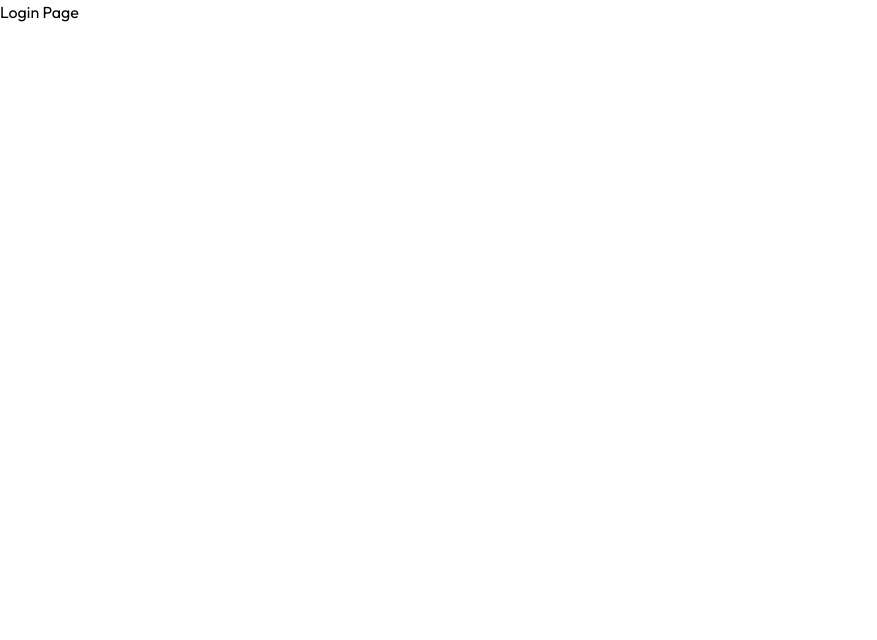
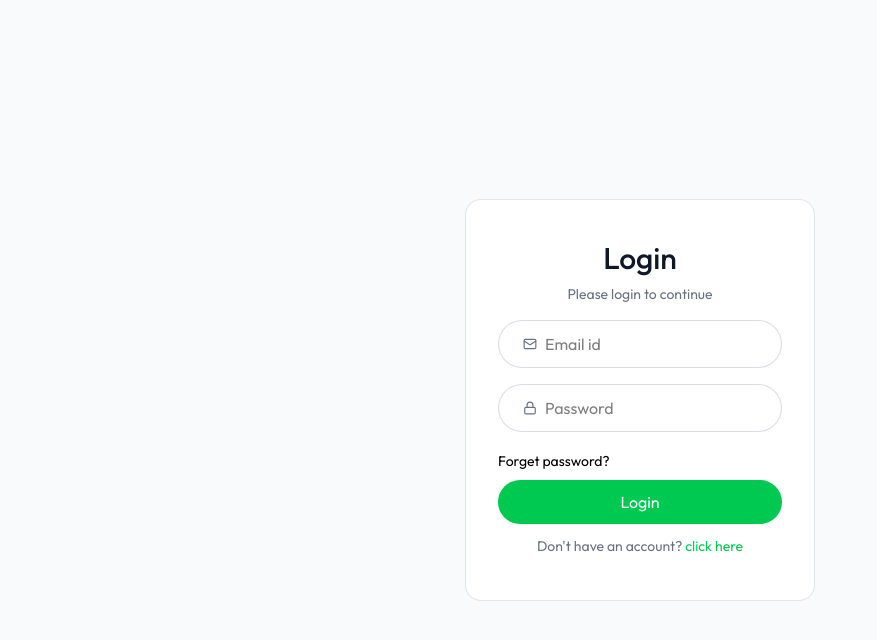
Before and after one commit to fasi-0p/Resume-Builder, a React (Vite) app: page /login in a window 1280 px wide. Shown: the top 640 px of the page, without its empty margins (0-877 px from the left). Built offline with nearby package versions, Linux system fonts and the light colour scheme.

Commit message:
done with login page

```diff
--- /dev/null
+++ b/src/components/Navbar.jsx
@@ -0,0 +1,29 @@
+import React from 'react'
+import {Link, useNavigate} from 'react-router-dom'
+import logo from '../assets/logo.svg';
+
+
+const Navbar = () => {
+    const user = {name: 'John'}
+    const navigate = useNavigate()
+    const logoutUser=()=>{
+        naviagate('/')
+    }
+  return (
+    <div className='shadow bg-white'>
+        <nav className='flex items-center justify-between max-w-xl mx-auto px-4 py-3.5 text slate-800 transition-all'>
+            <Link to='/'>
+                <img src={logo} alt="logo" className="h-11 w-auto"/>
+            </Link>
+            <div className='flex items-center gap-4 text-sm'>
+                <p className='max-sm:hidden'>
+                    Hey there, {user?.name}!
+                </p>
+                <button onClick={logoutUser} className="bg-white hover:bg-slate-50 border border-gray-300 px-7 py-1.5 rounded-full active:scale-95 transition-all"> Logout</button>
+            </div>
+        </nav>
+    </div>
+  )
+}
+
+export default Navbar
--- a/src/pages/Dashboard.jsx
+++ b/src/pages/Dashboard.jsx
@@ -1,11 +1,18 @@
 import React from 'react';
+import {PlusIcon} from 'lucide-react';
 
 const Dashboard = () => {
   return (
     <div>
-      <h1>
-        Dashboard Page
-      </h1>
+      <div className='max-w-7xl mx-auto px-4 py-8'>
+      <p className='text-2xl font-medium mb-6 bg-gradient-to-r from-slate-600 to-slate-700 bg-clip-text text-transparent sm:hidden'>Welcome, Joe</p>
+        <div className='flex gap-4'>
+          <button>
+            <PlusIcon className='size-11 transition-all duration-300 p-2.5 bg-gradient-to-br from-indigo-300 to-indigo-500 text-white rounded-full'/>
+            <p className='text-sm group-hover:text-indigo-600 transition-all duration-300'>Create Resume</p>
+          </button>
+        </div>
+      </div>
     </div>
   );
 }
--- a/src/pages/Layout.jsx
+++ b/src/pages/Layout.jsx
@@ -1,13 +1,12 @@
 import React from 'react';
 import {Outlet} from 'react-router-dom';
+import Navbar from '../components/Navbar';
 
 const Layout = () => {
   return (
     <div>
-      <h1>
-        Layout Page
-      </h1>
-      <div>
+      <div className='min-h-screen bg-gray-50'>
+        <Navbar/>
         <Outlet/>
       </div>
     </div>
--- a/src/pages/Login.jsx
+++ b/src/pages/Login.jsx
@@ -1,11 +1,56 @@
 import React from 'react';
+import { Mail, User2Icon, Lock } from 'lucide-react';
 
 const Login = () => {
+  const query= new URLSearchParams(window.location.search)
+  const urlState=query.get('state')
+  const [state, setState] = React.useState(urlState || "login")
+
+    const [formData, setFormData] = React.useState({
+        name: '',
+        email: '',
+        password: ''
+    })
+
+    const handleSubmit = async (e) => {
+        e.preventDefault()
+
+    }
+
+    const handleChange = (e) => {
+        const { name, value } = e.target
+        setFormData(prev => ({ ...prev, [name]: value }))
+    }
   return (
-    <div>
-      <h1>
-        Login Page
-      </h1>
+    <div className='flex items-center justify-center min-h-screen bg-gray-50'>
+      <form onSubmit={handleSubmit} className="sm:w-[350px] w-full text-center border border-gray-300/60 rounded-2xl px-8 bg-white">
+                <h1 className="text-gray-900 text-3xl mt-10 font-medium">{state === "login" ? "Login" : "Sign up"}</h1>
+                <p className="text-gray-500 text-sm mt-2">Please {state} to continue</p>
+                {state !== "login" && (
+                    <div className="flex items-center mt-6 w-full bg-white border border-gray-300/80 h-12 rounded-full overflow-hidden pl-6 gap-2">
+                        {/* <svg xmlns="http://www.w3.org/2000/svg" width="16" height="16" viewBox="0 0 24 24" fill="none" stroke="#6B7280" strokeWidth="2" strokeLinecap="round" strokeLinejoin="round" className="lucide lucide-user-round-icon lucide-user-round"><circle cx="12" cy="8" r="5" /><path d="M20 21a8 8 0 0 0-16 0" /></svg> */}
+                        <User2Icon size={16} color='#6B7280'/>
+                        <input type="text" name="name" placeholder="Name" className="border-none outline-none ring-0" value={formData.name} onChange={handleChange} required />
+                    </div>
+                )}
+                <div className="flex items-center w-full mt-4 bg-white border border-gray-300/80 h-12 rounded-full overflow-hidden pl-6 gap-2">
+                    {/* <svg xmlns="http://www.w3.org/2000/svg" width="14" height="14" viewBox="0 0 24 24" fill="none" stroke="#6B7280" strokeWidth="2" strokeLinecap="round" strokeLinejoin="round" className="lucide lucide-mail-icon lucide-mail"><path d="m22 7-8.991 5.727a2 2 0 0 1-2.009 0L2 7" /><rect x="2" y="4" width="20" height="16" rx="2" /></svg> */}
+                    <Mail size={14} color='#6B7280' />
+                    <input type="email" name="email" placeholder="Email id" className="border-none outline-none ring-0" value={formData.email} onChange={handleChange} required />
+                </div>
+                <div className="flex items-center mt-4 w-full bg-white border border-gray-300/80 h-12 rounded-full overflow-hidden pl-6 gap-2">
+                    {/* <svg xmlns="http://www.w3.org/2000/svg" width="14" height="14" viewBox="0 0 24 24" fill="none" stroke="#6B7280" strokeWidth="2" strokeLinecap="round" strokeLinejoin="round" className="lucide lucide-lock-icon lucide-lock"><rect width="18" height="11" x="3" y="11" rx="2" ry="2" /><path d="M7 11V7a5 5 0 0 1 10 0v4" /></svg> */}
+                    <Lock size={14} color='#6B7280' />
+                    <input type="password" name="password" placeholder="Password" className="border-none outline-none ring-0" value={formData.password} onChange={handleChange} required />
+                </div>
+                <div className="mt-4 text-left text-black-500">
+                    <button className="text-sm" type="reset">Forget password?</button>
+                </div>
+                <button type="submit" className="mt-2 w-full h-11 rounded-full text-white bg-green-500 hover:opacity-90 transition-opacity">
+                    {state === "login" ? "Login" : "Sign up"}
+                </button>
+                <p onClick={() => setState(prev => prev === "login" ? "register" : "login")} className="text-gray-500 text-sm mt-3 mb-11">{state === "login" ? "Don't have an account?" : "Already have an account?"} <a href="#" className="text-green-500 hover:underline">click here</a></p>
+            </form>
     </div>
   );
 }
```
